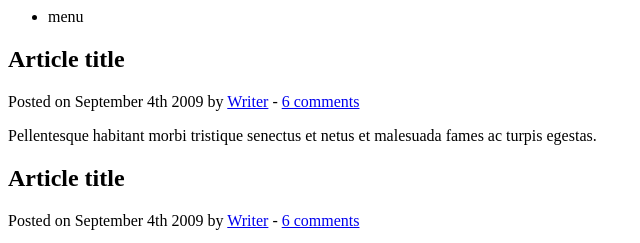
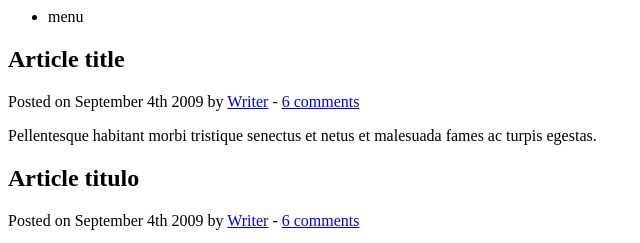
Before and after one commit to urieljc/Git, a plain HTML site: page pagina.html in a window 1280 px wide. Shown: the top 243 px of the page, 0-640 px from the left. Drawn offline with Linux system fonts and the light colour scheme.

Commit message:
se modifico pagina.html

```diff
--- a/pagina.html
+++ b/pagina.html
@@ -27,7 +27,7 @@
 
 		<article>
 			<header>
-				<h2>Article title</h2>
+				<h2>Article titulo</h2>
 				<p>Posted on <time datetime="2009-09-04T16:31:24+02:00">September 4th 2009</time> by <a href="#">Writer</a> - <a href="#comments">6 comments</a></p>
 			</header>
 			<p>Pellentesque habitant morbi tristique senectus et netus et malesuada fames ac turpis egestas.</p>
```
